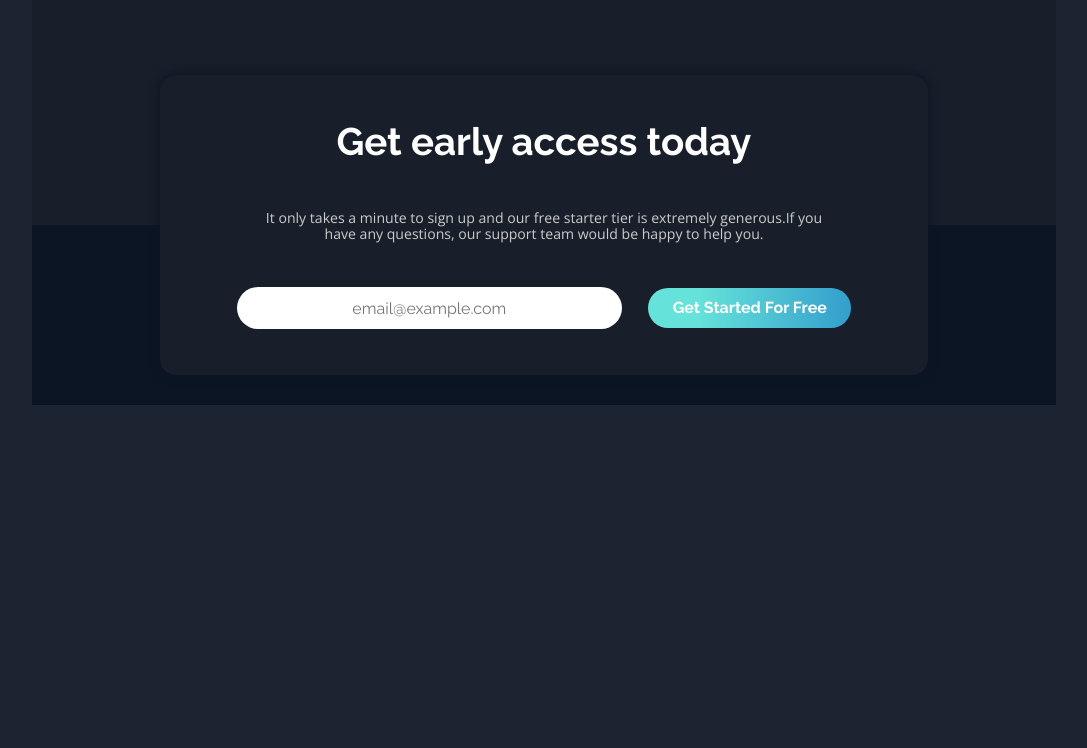
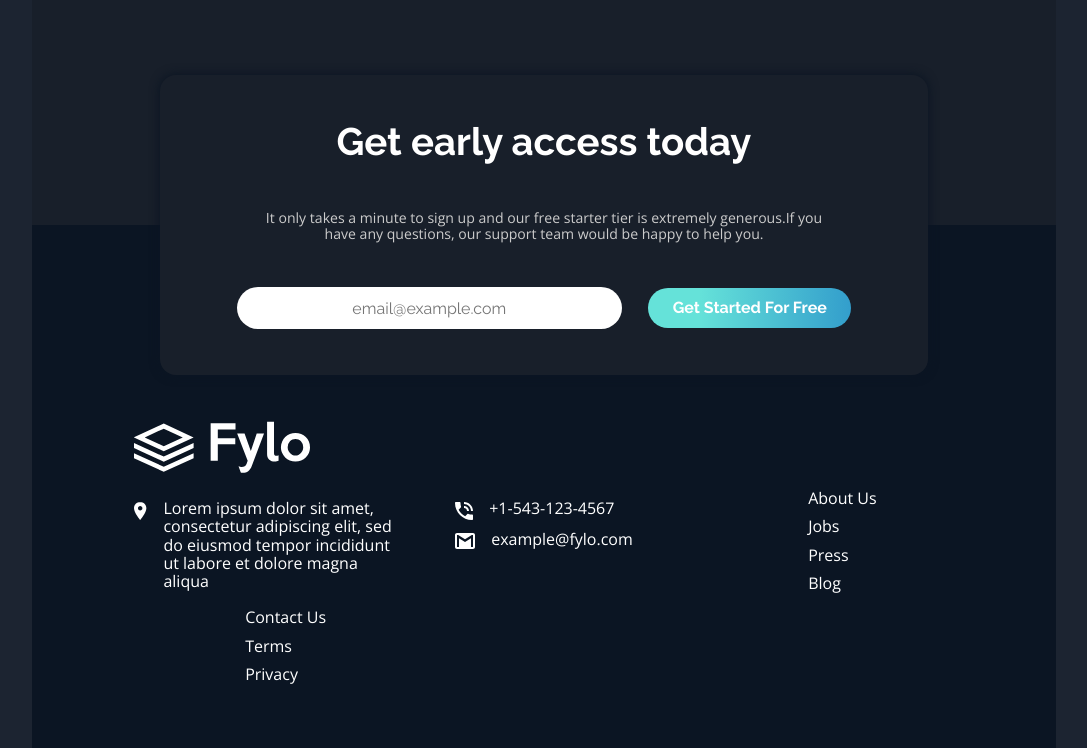
Before and after one commit to VICODE-YT/Fylo-Dark-Theme-Landing-Page-Master, a plain HTML site: page index.html in a window 1280 px wide. Shown: the part 2345-3093 px from the top of the page, without its empty margins (96-1183 px from the left). Before the commit the page ends 2750 px from the top, so only its background shows below. Drawn offline with nearby package versions, Linux system fonts and the light colour scheme.

Commit message:
Finished

```diff
--- a/index.css
+++ b/index.css
@@ -396,14 +396,105 @@ body{
 .form-email__btn{
     background: linear-gradient(90deg,  rgba(101,226,217,1) 25%,rgba(51,158,204,1) 100%);
     text-decoration-color: none;
-
-    border-style: none;
+/*     background-color: var(--Blue-inside-call-to-action-gradient);
+ */    border-style: none;
     border-radius: 3em;
 
     text-align: center;
     font-family: 'Raleway', sans-serif;
     font-weight: 700;
     color: var(--White);
+}
+.footer{
+
+    width: 100%;
+    background-color: var(--Dark-Blue-footer-background);
+    display: flex;
+
+    justify-content: center;
+    align-items:center;
+    align-content: center;
+}
+.footer__content{
+    display: flex;
+    flex-direction: column;
+    justify-content: center;
+    align-items: flex-start;
+    width: 80%;
+}
+.footer__content>*{
+    margin-top: 1em;
+}
+.footer__content>img{
+    width: min-content;
+    min-width: min-content;
+}
+
+.footer__about-fylo{
+    display: grid;
+    width: 100%;
+    grid-template-columns: repeat(auto-fit,minmax(230px,1fr));
+
+    justify-content: center;
+    align-content: center;
+
+    justify-items: center;
+    justify-items: center;
+    column-gap: 1em;
+    row-gap: 1em;
+    margin-bottom: 4em;
+}
+.about-fylo__location>img{
+    align-self: flex-start;
+    margin:0.2em 1em 0 0;
+}
+.icon-text{
+
+    display: flex;
+    text-align: start;
+    font-family: 'Open Sans', sans-serif;
+    font-weight: 400;
+    color: var(--White);
+    margin-top: 10px;
+}
+.icon-text>img{
+    margin:0.2em 1em 0 0;
+
+}
+.about-fylo__contact{
+    display: flex;
+    flex-direction: column;
+}
+.about-fylo__location-text{
+    text-align: start;
+    font-family: 'Open Sans', sans-serif;
+    font-weight: 400;
+    color: var(--White);
+/*     margin-top: 10px;
+ */
+}
+
+
+.about-fylo__contact{
+
+}
+.about-fylo__about-us{
+
+}
+.about-fylo__contact-us{
+
+}
+.about-fylo__list{
+    list-style: none;
+    text-align: start;
+    font-family: 'Open Sans', sans-serif;
+    font-weight: 400;
+    color: var(--White);
+    margin:0;
+    tab-size: 14px;
+}
+.about-fylo__list>*:not(:last-child){
+    margin-bottom: 10px;
 }
 
 @media screen and (max-width:499px){
@@ -493,7 +584,14 @@ body{
         height: 2.5em;
 
     }
+    .footer__about-fylo{
 
+        justify-content: center;
+        align-content: center;
+
+        justify-items: start;
+        align-items: center;
+    }
 }
 
 @media screen and (min-width:500px){
--- a/index.html
+++ b/index.html
@@ -155,48 +155,52 @@
     </div>
 
          <!-- Relative to put early access as absolute in top -->
-
-    <!-- <footer class="footer">
-
-      <div class="footer__early-access-container">
-        <div class="early-access-container__tittle">Get early access today</div>
-        <div class="early-access-container__body">It only takes a minute to sign up and our free starter tier is extremely
-          generous. If you have any questions, our support team would be happy to help you.</div>
-        <form id="form-email">
-          <input type="text" id="tb2" placeholder="email@example.com" />
-          <input type="submit" id="bt1" value="Get Started For Free" />
-        </form>
+      <div class="footer">
+          <div class="footer__content">
+            <img src="images/logo.svg" >
+            <div class="footer__about-fylo">
+              <div class="icon-text about-fylo__location">
+                <img src="images/icon-location.svg" alt="location_icon">
+                <div class="about-fylo__location-text">
+                  Lorem ipsum dolor sit amet, consectetur adipiscing elit, sed do eiusmod tempor incididunt ut labore et dolore
+                  magna aliqua
+                </div>
               </div>
 
-      <img src="images/logo.svg" style="background-color: red;">
-      <div class="footer__about-fylo">
-        <span>
-          Lorem ipsum dolor sit amet, consectetur adipiscing elit, sed do eiusmod tempor incididunt ut labore et dolore
-          magna aliqua
-        </span>
-        <span>
-          <ul>
-            <li>+1-543-123-4567</li>
-            <li>example@fylo.com</li>
-          </ul>
-        </span>
-        <span>
-          <ul>
+              <div class="about-fylo__contact">
+
+                <div class="icon-text contact__phone">
+                  <img src="images/icon-phone.svg" alt="">
+                  <div> +1-543-123-4567</div>
+                </div>
+
+                <div class="icon-text contact_email">
+                  <img src="images/icon-email.svg" alt="">
+                  <div> example@fylo.com</div>
+                </div>
+
+              </div>
+
+              <div class="about-fylo__about-us">
+                <ul class="about-fylo__list">
                   <li>About Us</li>
                   <li>Jobs</li>
                   <li>Press</li>
                   <li>Blog</li>
                 </ul>
-        </span>
-        <span>
-          <ul>
+              </div>
+              <div class="about-fylo__contact-us">
+                <ul class="about-fylo__list">
                   <li>Contact Us</li>
                   <li>Terms</li>
                   <li>Privacy</li>
                 </ul>
-        </span>
               </div>
-    </footer> -->
+            </div>
+          </div>
+
+
+        </div>
   </div>
 
 </body>
```
Lines whose indentation alone changed are shown as unchanged.
